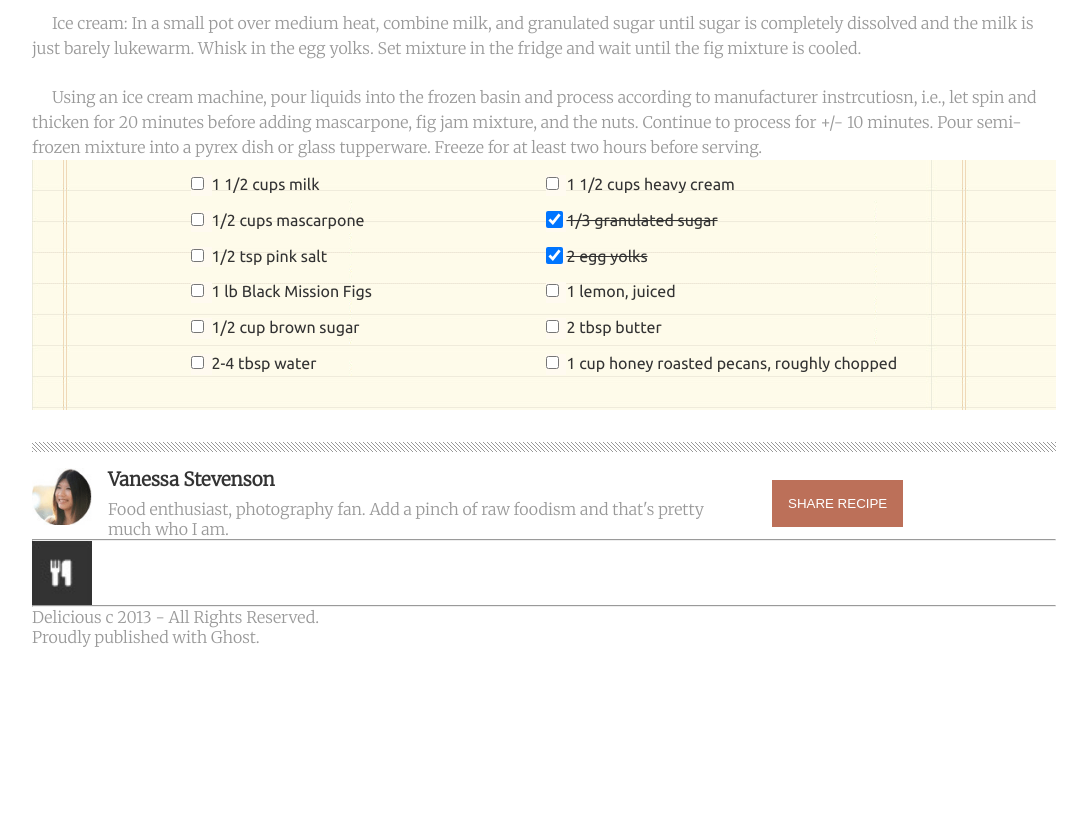
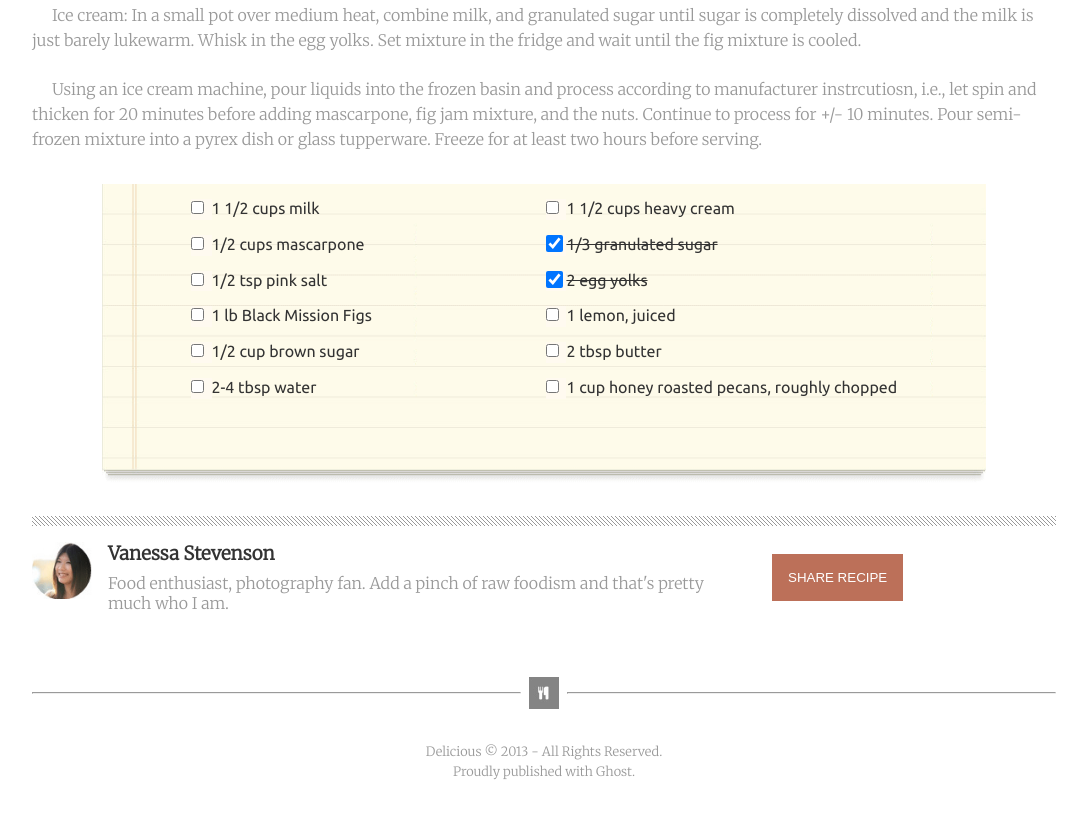
Before and after one commit to David-Del1/chocolate-pizza-april2021, a plain HTML site: page index.html in a window 1280 px wide. Shown: the part 1112-1925 px from the top of the page, without its empty margins (96-1183 px from the left). Before the commit the page ends 1759 px from the top, so only its background shows below. Drawn offline with Linux system fonts and the light colour scheme; a web font is replaced by a local one.

Commit message:
Finished product

```diff
--- a/index.html
+++ b/index.html
@@ -162,13 +162,20 @@
                 </div>
                 </div>
 
-                <hr>
-                <img src="assets/logo.png">
-                <hr>
-                <div class="copyright">
-                    <p>Delicious c 2013 - All Rights Reserved.</p>
-                    <p>Proudly published with Ghost.</p>
+                <div class="horizontal-rule">
+                    <hr>
+                    <img src="assets/logo.png">
+                    <hr>
                 </div>
+
+                <div class="footer-bottom">
+                    <div class="copyright">
+                        <p>Delicious &#169; 2013 - All Rights Reserved.</p>
+                        <p>Proudly published with Ghost.</p>
+                    </div>
+                </div>
+
+
             </footer>
         </main>
 
--- a/styles/style.css
+++ b/styles/style.css
@@ -42,12 +42,15 @@ header {
 
 
 .logo {
-
-    display: flex;
+   display: flex;
 }
 
 .logo .brand {
     margin-left: 0.5rem;
+}
+
+.brand p {
+    font-size: 0.6rem;
 }
 
 .logo .logo-image {
@@ -121,12 +124,16 @@ article p{
 
 .recipe-container{
     background-image: url('../assets/list-bg.png');
+    background-position: center;
+    background-size: contain;
+    background-repeat: no-repeat;
     display: flex;
     justify-content: space-evenly;
     width: 100%;
-    height: 250px;
+    height: 300px;
     font-family: 'Ubuntu', sans-serif;
     color: #333;
+    margin-top: 2rem;
 }
 
 ul{
@@ -151,11 +158,11 @@ ul{
     font-size: 3rem;
 }
 
-.strike{
+.strike {
     text-decoration: line-through;
 }
 
-.date{
+.date {
     font-size: .8rem;
 }
 
@@ -173,6 +180,7 @@ footer img {
 
 .footer-top {
     display: flex;
+    margin-bottom: 4rem;
 
 }
 
@@ -201,7 +209,35 @@ footer img {
     margin-bottom: 0.5rem;
     color: #333;
 }
-li{
+
+.horizontal-rule {
+
+    width: 100%;
+    display: flex;
+    align-items: center;
+}
+
+.horizontal-rule hr {
+    width: 50%;
+}
+
+.horizontal-rule img {
+    width: 30px;
+    margin: 0 0.5rem 0 0.5rem;
+    opacity: 0.6;
+}
+
+.footer-bottom {
+    margin: 2rem;
+}
+
+.footer-bottom p {
+    font-size: 0.8rem;
+    text-align: center;
+    line-height: 20px;
+}
+
+li {
     display: flex;
     flex-direction: row;
     margin: 15px;
```
